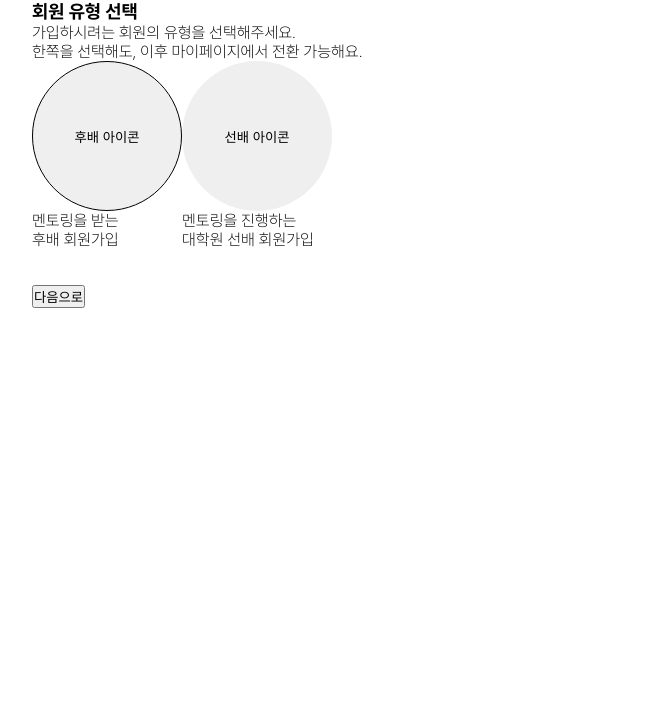
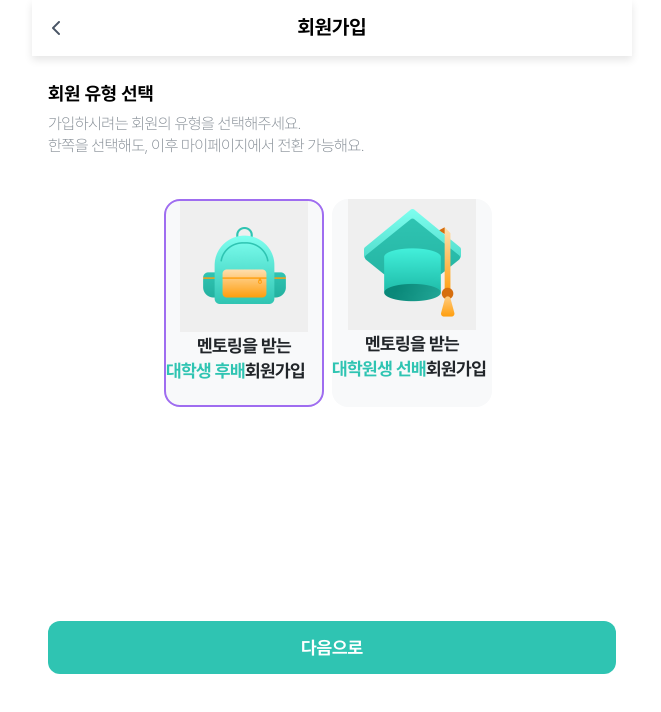
Before and after one commit to WE-ARE-RACCOONS/postgraduate-front, a Next.js app: page /signup/1 in a window 1280 px wide. Shown: the top 712 px of the page, without its empty margins (308-969 px from the left). Built offline with nearby package versions, Linux system fonts and the light colour scheme.

Commit message:
RAC-268 feat: 회원가입 타입 디자인

```diff
--- a/src/app/signup/[socialId]/page.tsx
+++ b/src/app/signup/[socialId]/page.tsx
@@ -1,46 +1,102 @@
 'use client';
+import { useState } from 'react';
 import TypeBtn from '@/components/Button/TypeBtn';
+import BackHeader from '@/components/Header/BackHeader';
 import { useRouter, usePathname } from 'next/navigation';
 import styled from 'styled-components';
-
+import junior from '../../../../public/junior.png'
+import senior from '../../../../public/senior.png'
 function SignUpPage() {
   const router = useRouter();
   const currentPath = usePathname();
+  const [typeSelected, setTypeSelected] = useState(false);
+  const handleTypeSelection = () => {
+    setTypeSelected(true);
+  };
+  const handleNextButtonClick = () => {
+    if (typeSelected) {
+      router.push(currentPath + '/common-info');
+    }
+  };
 
   return (
     <div>
+      <div style={{boxShadow:'0px 4px 8px 0px rgba(0, 0, 0, 0.10)'}}>
+      <BackHeader headerText='회원가입'/>
+      </div>
+      <div style={{margin:'1.6rem 1rem'}}>
       <h3>회원 유형 선택</h3>
-      <div>
+      <SignUpFont>
         가입하시려는 회원의 유형을 선택해주세요. <br />
         한쪽을 선택해도, 이후 마이페이지에서 전환 가능해요.
-      </div>
+      </SignUpFont>
       <TypeBtnWrapper>
         <TypeBtn
+        iconAlt='junior-icon'
+          iconSrc={junior.src}
           iconText="후배 아이콘"
-          typeDesc={`멘토링을 받는\n후배 회원가입`}
+          typeDesc={`멘토링을 받는`}
+          typeDescColor={`대학생 후배`}
+          typeDescS={`회원가입`}
           userType="junior"
+          onTypeSelect={handleTypeSelection}
         />
         <TypeBtn
+        iconAlt='senior-icon'
+        iconSrc={senior.src}
           iconText="선배 아이콘"
-          typeDesc={`멘토링을 진행하는\n대학원 선배 회원가입`}
+          typeDesc={`멘토링을 받는`}
+          typeDescColor={`대학원생 선배`}
+          typeDescS={`회원가입`}
           userType="senior"
         />
       </TypeBtnWrapper>
-      <button
-        onClick={() => {
-          router.push(currentPath + '/common-info');
-        }}
+      </div>
+      <TypeBtnB
+        onClick={handleNextButtonClick} $isSelected={typeSelected}
       >
         다음으로
-      </button>
+      </TypeBtnB>
     </div>
   );
 }
 
 export default SignUpPage;
-
 const TypeBtnWrapper = styled.div`
+ display: flex;
+justify-content: center;
+text-align: center;
+align-items: center;
+margin: 0 auto;
   width: 20.75rem;
   height: 14rem;
-  display: flex;
 `;
+const SignUpFont = styled.div`
+margin-top: 0.5rem;
+  color: #868E96;
+font-family: Pretendard;
+font-size: 1rem;
+font-style: normal;
+font-weight: 400;
+line-height: 140%; /* 1.4rem */
+letter-spacing: -0.03125rem;
+`;
+const TypeBtnB = styled.div<{ $isSelected: boolean }>`
+background: ${(props) => (props.$isSelected ? '#DEE2E6' : '#2FC4B2')};
+display: flex;
+width: inherit;
+margin: 1rem;
+margin-top: 40%;
+padding: 1rem 0rem;
+justify-content: center;
+align-items: center;
+gap: 0.625rem;
+border-radius: 0.75rem;
+color: #FFF;
+text-align: center;
+font-family: Pretendard;
+font-size: 1.125rem;
+font-style: normal;
+font-weight: 700;
+line-height: normal;
+`;
--- a/src/components/Button/TypeBtn/TypeBtn.styled.ts
+++ b/src/components/Button/TypeBtn/TypeBtn.styled.ts
@@ -1,8 +1,38 @@
 import styled from 'styled-components';
 
-export const TypeBtnIcon = styled.button<{ $choice: boolean }>`
-  width: 9.375rem;
-  height: 9.375rem;
-  border-radius: 50%;
-  border: ${(props) => (props.$choice ? '1px solid black' : '0')};
+export const TypeBtnIcon = styled.button`
+  border: none;
 `;
+export const TypeBtnIconBox = styled.div<{ $choice: boolean }>`
+margin-top: 4.19rem;
+margin-right: 0.5rem;
+border: 1px solid red;
+width: 10rem;
+height: 13rem;
+flex-shrink: 0;
+border-radius: 1rem;
+background: #F8F9FA;
+border: ${(props) => (props.$choice ? '2px solid #9F6DF0' : '0')};
+justify-content: center;
+text-align: center;
+`;
+
+export const TypeBtnFont = styled.div`
+color: #212529;
+text-align: center;
+font-family: Pretendard;
+font-size: 1.125rem;
+font-style: normal;
+font-weight: 700;
+line-height: 140%; /* 1.575rem */
+letter-spacing: -0.03125rem;
+#tb-color{
+  color: #2FC4B2;
+font-family: Pretendard;
+font-size: 1.125rem;
+font-style: normal;
+font-weight: 700;
+line-height: 140%;
+letter-spacing: -0.03125rem;
+}
+`;
--- a/src/components/Button/TypeBtn/TypeBtn.tsx
+++ b/src/components/Button/TypeBtn/TypeBtn.tsx
@@ -1,5 +1,5 @@
 import { TypeBtnProps } from '@/types/button/typeBtn';
-import { TypeBtnIcon } from './TypeBtn.styled';
+import { TypeBtnIcon,TypeBtnIconBox,TypeBtnFont } from './TypeBtn.styled';
 import { useAtom } from 'jotai';
 import { userTypeAtom } from '@/stores/signup';
 
@@ -11,22 +11,21 @@ function TypeBtn(props: TypeBtnProps) {
   };
 
   return (
-    <div>
-      <TypeBtnIcon
-        $choice={userType == props.userType ? true : false}
-        onClick={handleClick}
-      >
-        {props.iconText}
+    <TypeBtnIconBox $choice={userType == props.userType ? true : false}
+    onClick={handleClick} >
+      <TypeBtnIcon>
+        <img src={props.iconSrc} alt={props.iconAlt} style={{width:'8rem',height:'8rem'}}/>
       </TypeBtnIcon>
-      <div>
-        {props.typeDesc.split('\n').map((txt, idx) => (
-          <div key={idx}>
-            {txt}
-            <br />
-          </div>
-        ))}
-      </div>
-    </div>
+      <TypeBtnFont>
+        {props.typeDesc}
+        <div style={{display:'flex'}}>
+        <div id = 'tb-color'>
+        {props.typeDescColor}
+        </div>
+        {props.typeDescS}
+        </div>
+      </TypeBtnFont>
+    </TypeBtnIconBox>
   );
 }
 
--- a/src/types/button/typeBtn.ts
+++ b/src/types/button/typeBtn.ts
@@ -1,7 +1,12 @@
 import { userType } from '../user/user';
 
 export interface TypeBtnProps {
+  onTypeSelect?: () => void;
   iconText: string;
   typeDesc: string;
+  typeDescS?: string;
+  typeDescColor?:string;
   userType: userType;
+  iconSrc?: string;
+  iconAlt?:string;
 }
```
Also changed, not shown: public/junior.png (added), public/senior.png (added).
